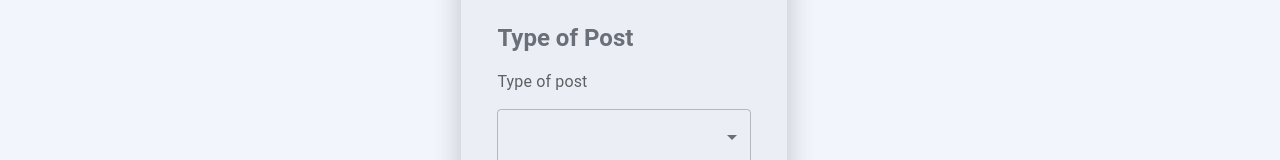
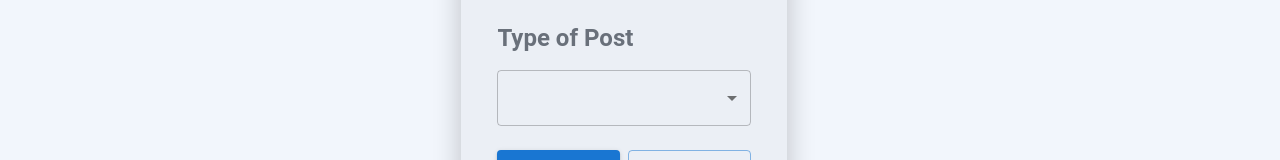
Before and after one commit to shivambhojani/AnserBook-UI, a React (Create React App) app: page /createpost in a window 1280 px wide. Shown: the part 624-784 px from the top of the page. Built offline with nearby package versions, Linux system fonts and the light colour scheme.

Commit message:
Update createPost page

```diff
--- a/src/components/Post/CreatePost.tsx
+++ b/src/components/Post/CreatePost.tsx
@@ -177,7 +177,6 @@ const CreatePost = () => {
                 <Typography variant="h5" style={{ fontWeight: 600 }}>
                   Type of Post
                 </Typography>
-                <InputLabel id="select-input-label">Type of post</InputLabel>
                   <Select
                     id="select-input-id"
                     value={type}
```
